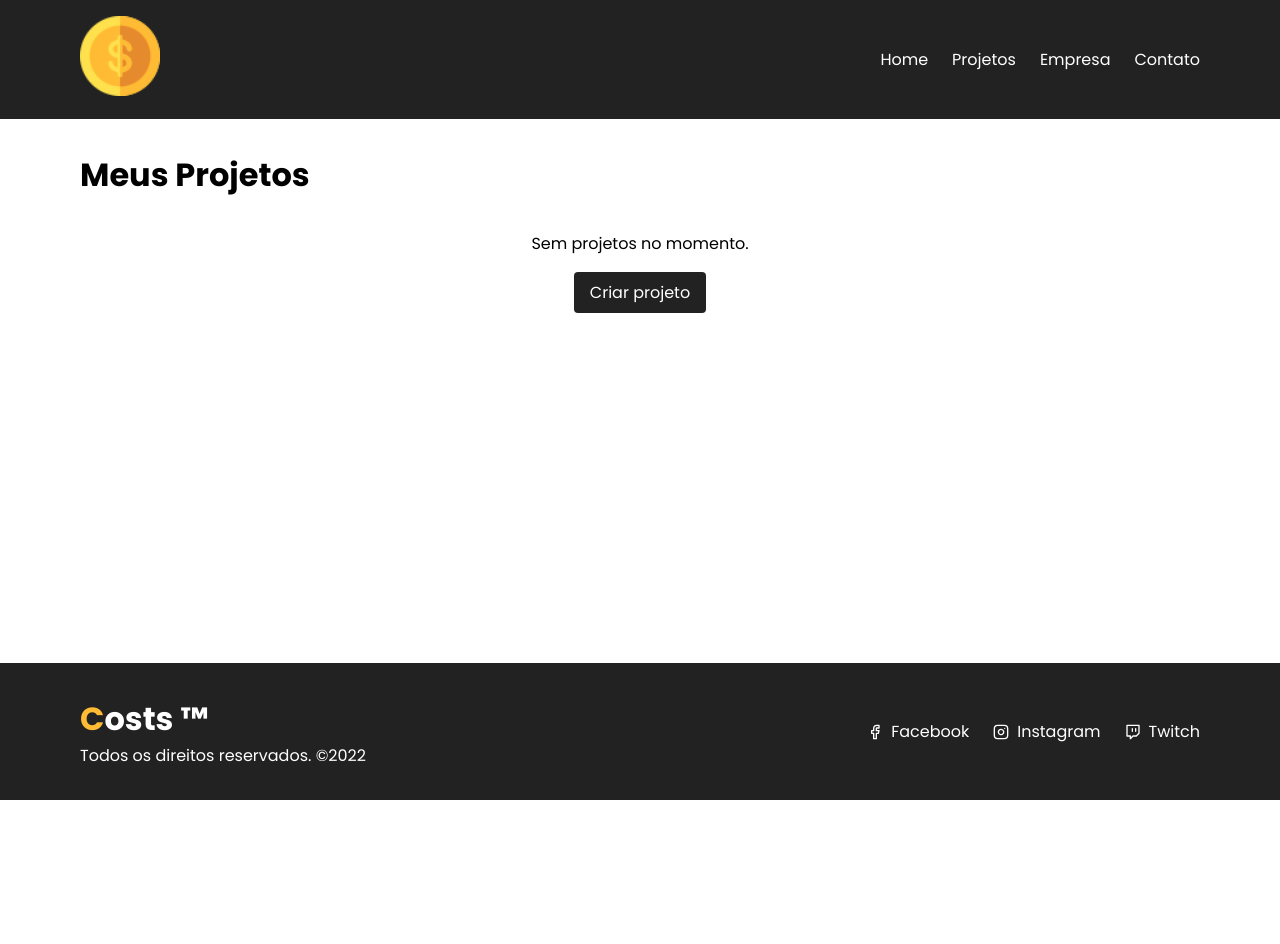
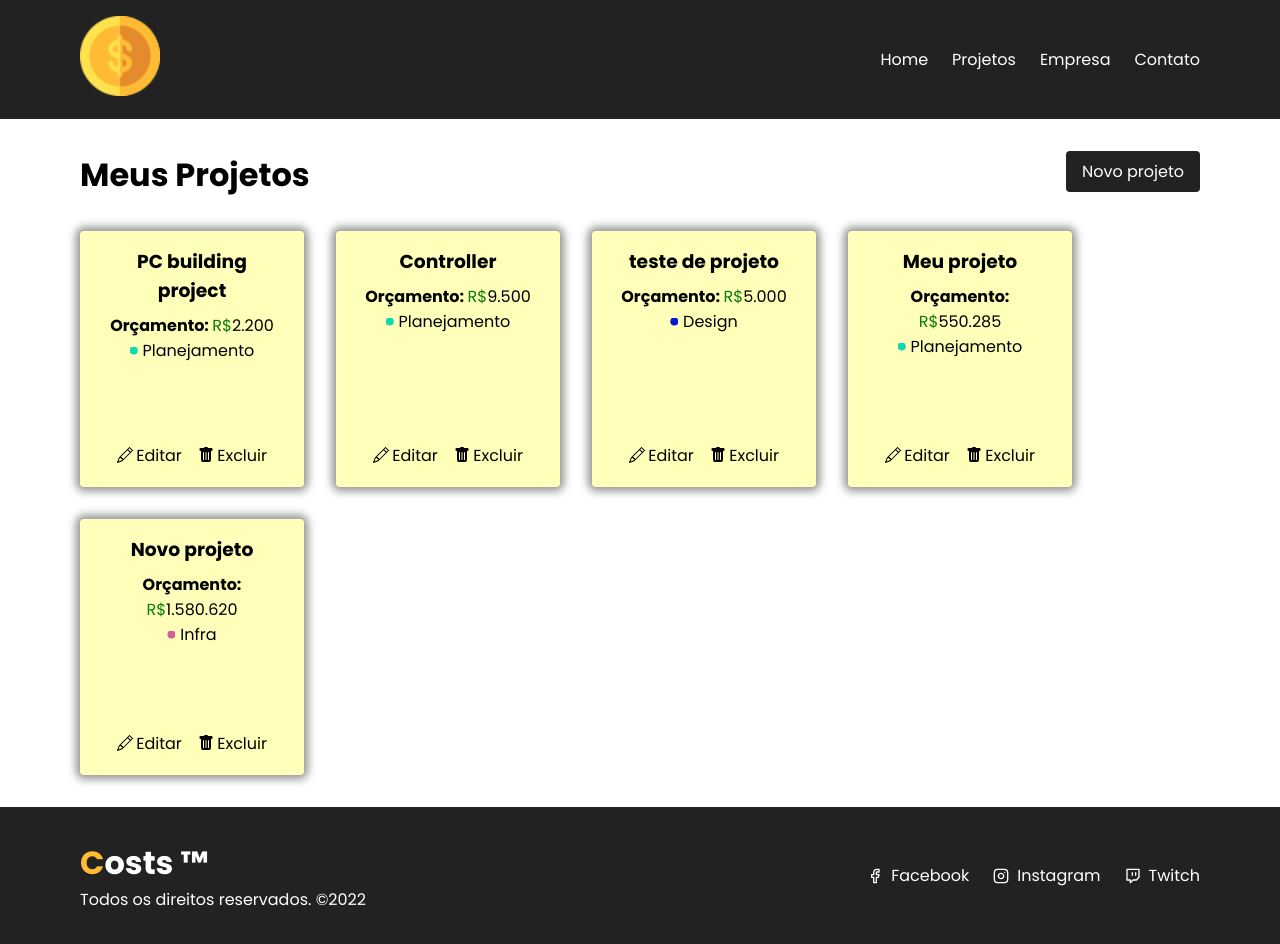
Before and after one commit to alisonBRs/costs-project, a React (Create React App) app: page /projects in a window 1280 px wide. Before the commit the page ends 800 px from the top, so only its background shows below. Built offline with nearby package versions, Linux system fonts and the light colour scheme; data requests are answered from the project's data file.

Commit message:
budget & delete btn fixed

```diff
--- a/db.json
+++ b/db.json
@@ -1,5 +1,61 @@
 {
-  "projects": [],
+  "projects": [
+    {
+      "name": "PC building project",
+      "budget": "2200",
+      "category": {
+        "id": "4",
+        "name": "Planejamento"
+      },
+      "cost": 0,
+      "service": [],
+      "id": 1
+    },
+    {
+      "name": "Controller",
+      "budget": "9500",
+      "category": {
+        "id": "4",
+        "name": "Planejamento"
+      },
+      "cost": 0,
+      "service": [],
+      "id": 2
+    },
+    {
+      "name": "teste de projeto",
+      "budget": "5000",
+      "category": {
+        "id": "3",
+        "name": "Design"
+      },
+      "cost": 0,
+      "service": [],
+      "id": 3
+    },
+    {
+      "name": "Meu projeto",
+      "budget": "550285",
+      "category": {
+        "id": "4",
+        "name": "Planejamento"
+      },
+      "cost": 0,
+      "service": [],
+      "id": 4
+    },
+    {
+      "name": "Novo projeto",
+      "budget": "1580620",
+      "category": {
+        "id": "1",
+        "name": "Infra"
+      },
+      "cost": 0,
+      "service": [],
+      "id": 5
+    }
+  ],
   "categories": [
     {
       "id": 1,
--- a/src/components/CSS/home.module.css
+++ b/src/components/CSS/home.module.css
@@ -19,6 +19,7 @@
 .main_home {
   display: flex;
   flex-direction: column;
+  padding-top: 2rem;
   gap: 5rem;
 }
 
--- a/src/components/Pages/Projects.jsx
+++ b/src/components/Pages/Projects.jsx
@@ -13,7 +13,6 @@ export default function Projects() {
   const [loading, setLoading] = useState(true)
 
   useEffect(() => {
-    setTimeout(() => {
     axios
       .get("http://localhost:5050/projects")
       .then(({ data }) => {
@@ -21,9 +20,16 @@ export default function Projects() {
         setLoading(false)
       })
       .catch((err) => console.log(err))
-    }, 2000)
   }, [])
 
+  function removeProject(id) {
+    axios
+      .delete(`http://localhost:5050/projects/${id}`)
+      .then(() => {
+        setProjects(projects.filter((project) => project.id !== id))
+      })
+      .catch((err) => console.log(err))
+  }
   return (
     <div className={styles.body}>
       <div className={styles.header}>
@@ -45,6 +51,7 @@ export default function Projects() {
                 name={project.name}
                 budget={project.budget}
                 category={project.category.name}
+                handleRemove={removeProject}
               />
             ))
           : !loading && (
--- a/src/components/Project/ProjectCard.jsx
+++ b/src/components/Project/ProjectCard.jsx
@@ -1,8 +1,14 @@
 import styles from "./projectCard.module.css"
 import style from "../CSS/projects.module.css"
+import { Link } from "react-router-dom"
 import { BsPencil, BsFillTrashFill } from "react-icons/bs"
 
 export function ProjectCard({ id, name, budget, category, handleRemove }) {
+  function remove(e) {
+    e.preventDefault()
+    handleRemove(id)
+  }
+
   return (
     <>
       <div className={style.card} key={id}>
@@ -11,7 +17,7 @@ export function ProjectCard({ id, name, budget, category, handleRemove }) {
           <p>
             <span className={style.P_bold}>Orçamento: </span>
             <span>R$</span>
-            {budget}
+            {parseInt(budget).toLocaleString("pt-br")}
           </p>
 
           <div className={style.flex_description}>
@@ -25,15 +31,15 @@ export function ProjectCard({ id, name, budget, category, handleRemove }) {
         </div>
 
         <div className={styles.btn_container}>
-          <div className={styles.edit}>
+          <Link className={styles.edit}>
             <BsPencil />
             <p>Editar</p>
-          </div>
+          </Link>
 
-          <div className={styles.trash}>
+          <button onClick={remove} className={styles.trash}>
             <BsFillTrashFill />
             <p>Excluir</p>
-          </div>
+          </button>
         </div>
       </div>
     </>
--- a/src/components/Project/projectCard.module.css
+++ b/src/components/Project/projectCard.module.css
@@ -12,6 +12,10 @@
   align-items: center;
   border-radius: 0.25rem;
   padding: 0.2rem;
+  border-style: none;
+  background: rgb(255, 255, 186);
+  font-size: 1rem;
+  color: rgb(0, 0, 0);
   transition: 0.5s;
 }
 
```
Lines whose indentation alone changed are shown as unchanged.
